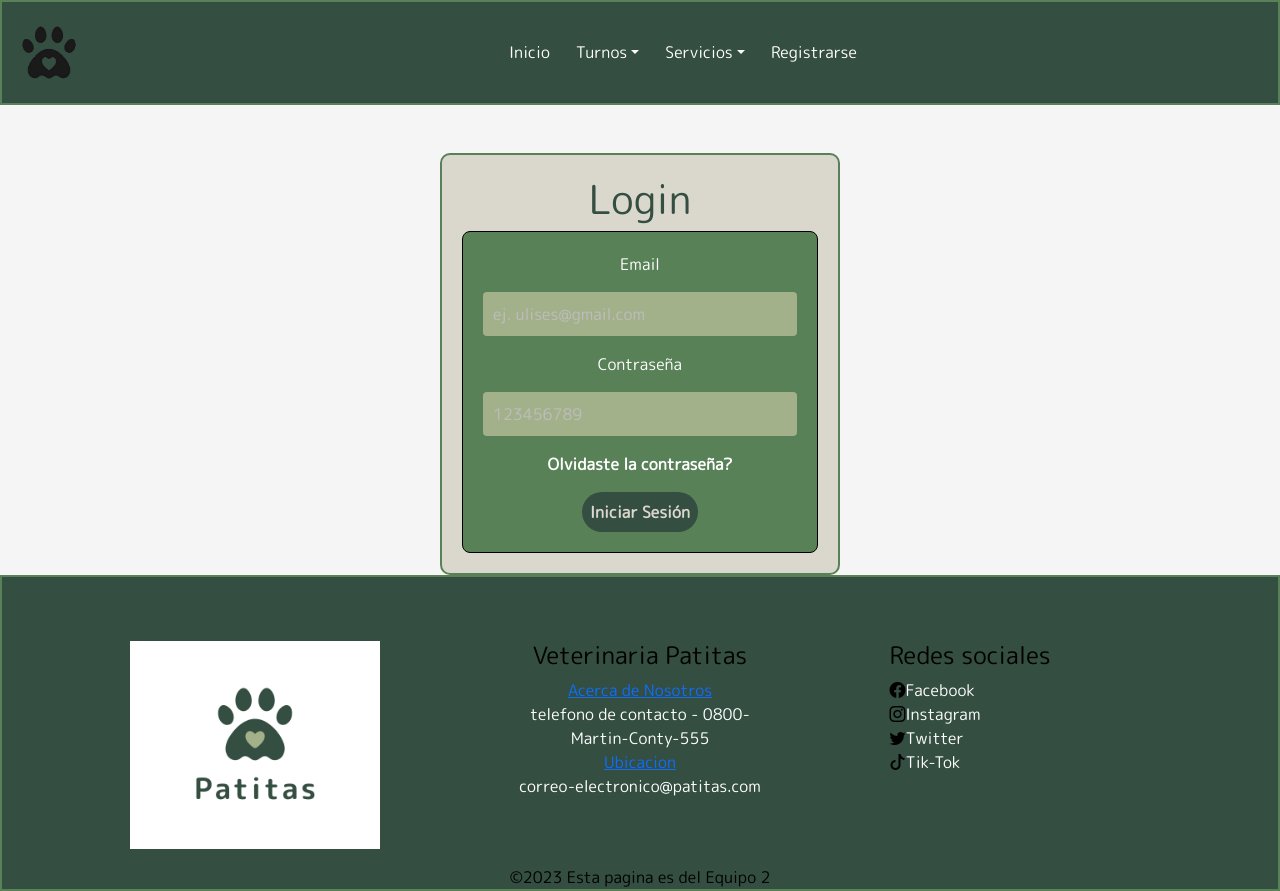
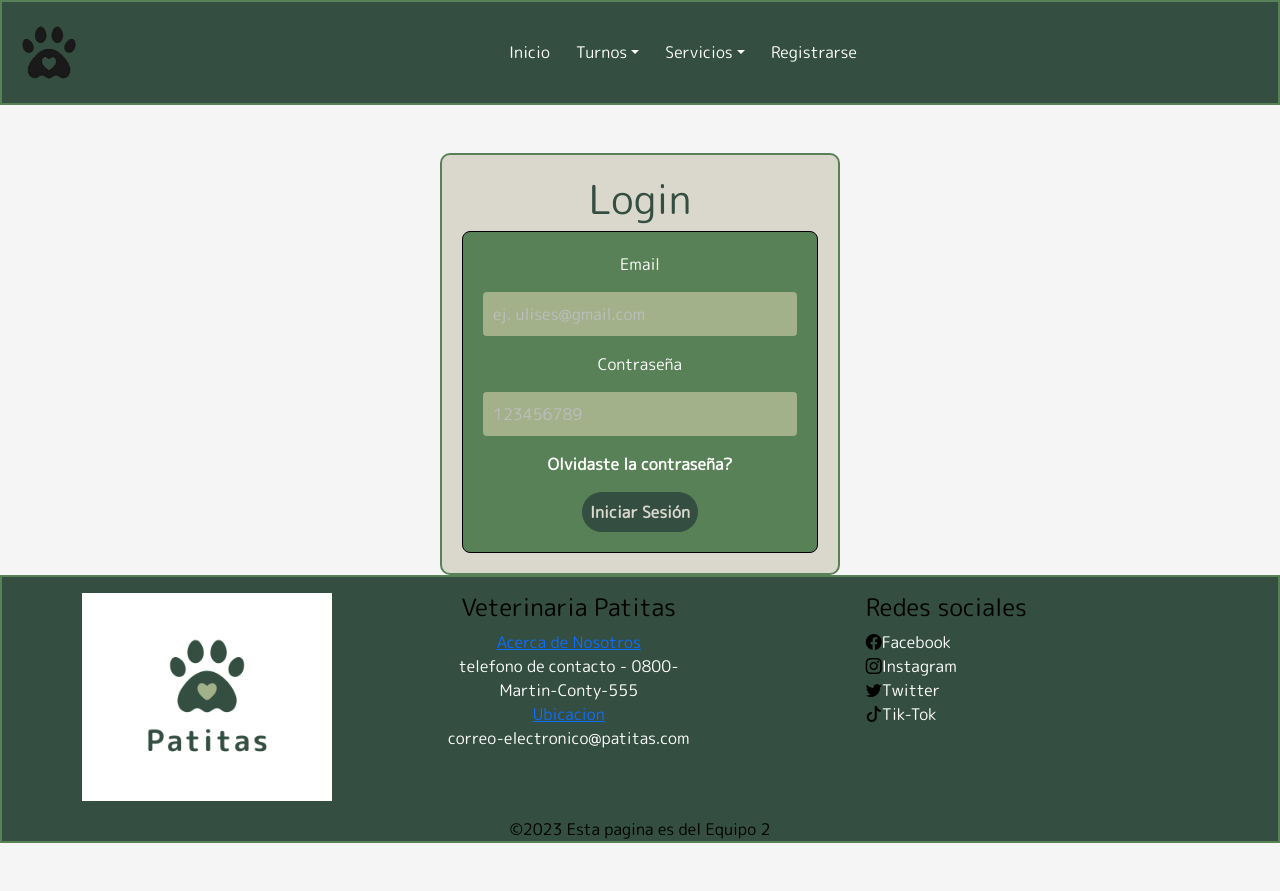
Before and after one commit to sergiohomet/proyecto-3-grupo-2, a React (Vite) app: page /login in a window 1280 px wide. After the commit the page ends 843 px from the top, so only its background shows below. Built offline with nearby package versions, Linux system fonts and the light colour scheme.

Commit message:
resuelto conflicto de develop

```diff
--- a/src/components/footer/Footer.jsx
+++ b/src/components/footer/Footer.jsx
@@ -4,11 +4,11 @@ import styled from "styled-components";
 const Footer = () => {
     return (
       <FooterContainer className="footer-container">
-        <div className="footer-middle">
+        <div className="flex flex-col md:flex-row justify-center mx-auto ">
           <div className="container">
             <div className="row">
 
-            <div className="col-md-3 col-sm-6 mx-auto center">
+            <div className="col-md-3 col-sm-6 ">
             <ul className="list-unstyled">
                 <li><img src='./public/Logo de Patitas Vet.png'width={'250'} alt=""></img></li>
                 </ul>
--- a/src/sass/layout/footer.scss
+++ b/src/sass/layout/footer.scss
@@ -10,6 +10,7 @@
   color: white;
   max-height: 0 200px;
 }
+
 
 
 
```
